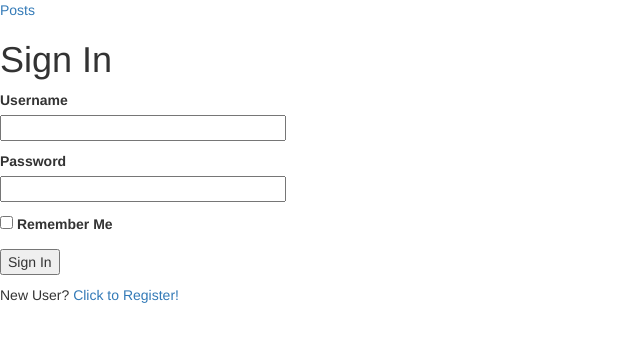
After one commit to Sz0n/Oiw, a Flask app: page /login in a window 1280 px wide. The commit adds this page. Shown: the top 342 px of the page, without its empty margins (0-640 px from the left). Run offline with Flask 2, Linux system fonts and the light colour scheme; some libraries are stand-ins or nearby versions.

Commit message:
Login & Registration

```diff
--- a/labPython/app/__init__.py
+++ b/labPython/app/__init__.py
@@ -3,13 +3,16 @@ from config import Config
 from flask_sqlalchemy import SQLAlchemy
 from flask_migrate import Migrate
 from flask_bootstrap import Bootstrap
+from flask_login import LoginManager
+
 
 app = Flask(__name__)
 app.config.from_object(Config)
 db = SQLAlchemy(app)
 migrate = Migrate(app, db)
 Bootstrap(app)
-
+login = LoginManager(app)
+login.login_view = 'login'
 
 
 from app import routes, models
--- a/labPython/app/forms.py
+++ b/labPython/app/forms.py
@@ -1,8 +1,36 @@
 from flask_wtf import FlaskForm
-from wtforms import StringField, SubmitField
+from wtforms import StringField, SubmitField, PasswordField, BooleanField, IntegerField
 from wtforms.widgets import TextArea
+from wtforms.validators import ValidationError, DataRequired, Email, EqualTo
+from app.models import User
+
 
 class PostForm(FlaskForm):
 	title = StringField('Title')
 	content = StringField('Content', widget=TextArea())
 	submit = SubmitField('Add')
+
+class LoginForm(FlaskForm):
+	username = StringField('Username', validators=[DataRequired()])
+	password = PasswordField('Password', validators =[DataRequired()])
+	remember_me = BooleanField('Remember Me')
+	submit = SubmitField('Sign In')
+
+class RegistrationForm(FlaskForm):
+	username = StringField('Username', validators=[DataRequired()])
+	email = StringField('Email', validators=[DataRequired(), Email()])
+	password = PasswordField('Password', validators=[DataRequired()])
+	password2 = PasswordField(
+    	'Repeat Password', validators=[DataRequired(), EqualTo('password')])
+	submit = SubmitField('Register')
+
+	def validate_username(self, username):
+		user = User.query.filter_by(username=username.data).first()
+		if user is not None:
+			raise ValidationError('Please use a different username')
+
+
+	def validate_email(self, email):
+		user = User.query.filter_by(email=email.data).first()
+		if user is not None:
+			raise ValidationError('Please use a different email address')
--- a/labPython/app/routes.py
+++ b/labPython/app/routes.py
@@ -5,6 +5,11 @@ from app import db
 from werkzeug.urls import url_parse
 from app.forms import PostForm
 from flask import request
+from flask_login import current_user, login_user
+from app.models import User
+from flask_login import logout_user
+from app.forms import LoginForm
+from app.forms import RegistrationForm
 
 @app.route('/')
 @app.route('/index')
@@ -27,3 +32,36 @@ def add_post():
 
 
 	return render_template('add_post.html', title='Add Post', form=form)
+
+@app.route('/login', methods=['GET', 'POST'])
+def login():
+    if current_user.is_authenticated:
+        return redirect(url_for('index'))
+    form = LoginForm()
+    if form.validate_on_submit():
+        user = User.query.filter_by(username=form.username.data).first()
+        if user is None or not user.check_password(form.password.data):
+            flash('Invalid username or password')
+            return redirect(url_for('login'))
+        login_user(user, remember=form.remember_me.data)
+        return redirect(url_for('index'))
+    return render_template('login.html', title='Sign In', form=form)
+
+@app.route('/logout')
+def logout():
+    logout_user()
+    return redirect(url_for('index'))
+
+@app.route('/register', methods=['GET', 'POST'])
+def register():
+    if current_user.is_authenticated:
+        return redirect(url_for('index'))
+    form = RegistrationForm()
+    if form.validate_on_submit():
+        user = User(username=form.username.data, email=form.email.data)
+        user.set_password(form.password.data)
+        db.session.add(user)
+        db.session.commit()
+        flash('Registered')
+        return redirect(url_for('login'))
+    return render_template('register.html', title='Register', form=form)
--- /dev/null
+++ b/labPython/app/templates/login.html
@@ -0,0 +1,34 @@
+{% extends "bootstrap/base.html" %}
+
+{% block content %}
+<nav>
+	{% if current_user.is_anonymous %}
+	<a href="{{ url_for('index') }}">Posts</a>
+    {% else %}
+    <a href="{{ url_for('add_post') }}">Add post</a>
+    <a href="{{ url_for('logout') }}">Logout</a>
+    {% endif %}
+</nav>
+
+	<h1>Sign In</h1>
+	<form action="" method="post" novalidate>
+		{{ form.hidden_tag() }}
+		<p>
+			{{ form.username.label }}<br>
+			{{ form.username(size=32) }}<br>
+			{% for error in form.username.errors %}
+			<span style="color: red;">[{{ error }}]</span>
+			{% endfor %}
+		</p>
+		<p>
+			{{ form.password.label }}<br>
+			{{ form.password(size=32) }}<br>
+			{% for error in form.password.errors %}
+			<span style="color: red;">[{{ error }}]</span>
+			{% endfor %}
+		</p>
+		<p>{{ form.remember_me() }} {{ form.remember_me.label }}</p>
+		<p>{{ form.submit() }}</p>
+	</form>
+	<p>New User? <a href="{{ url_for('register') }}">Click to Register!</a></p>
+{% endblock%}
```
Also changed, not shown: labPython/app/models.py (+22 -0 lines), labPython/app/templates/index.html (+6 -1 lines), labPython/app/templates/register.html (added, +35 -0 lines), labPython/app.db, labPython/app/static/cos.png (deleted).
